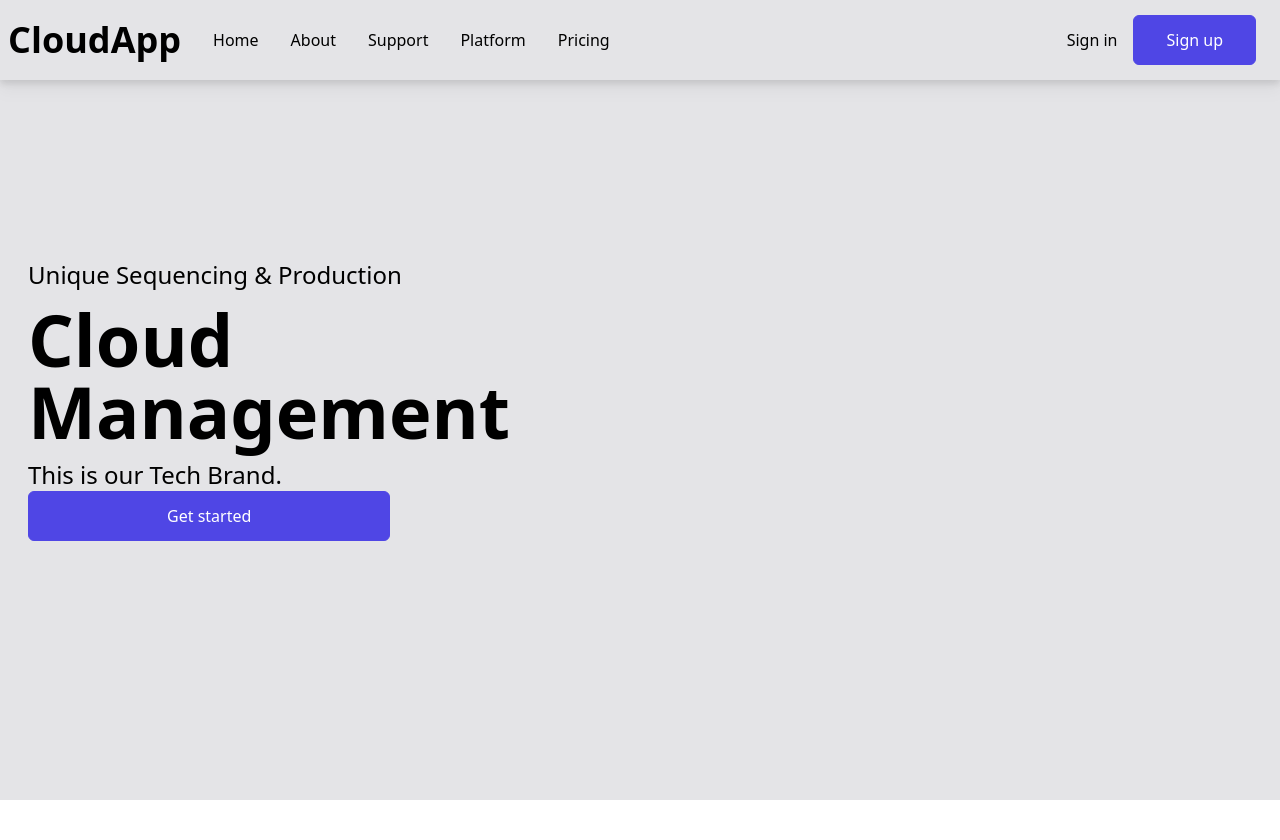
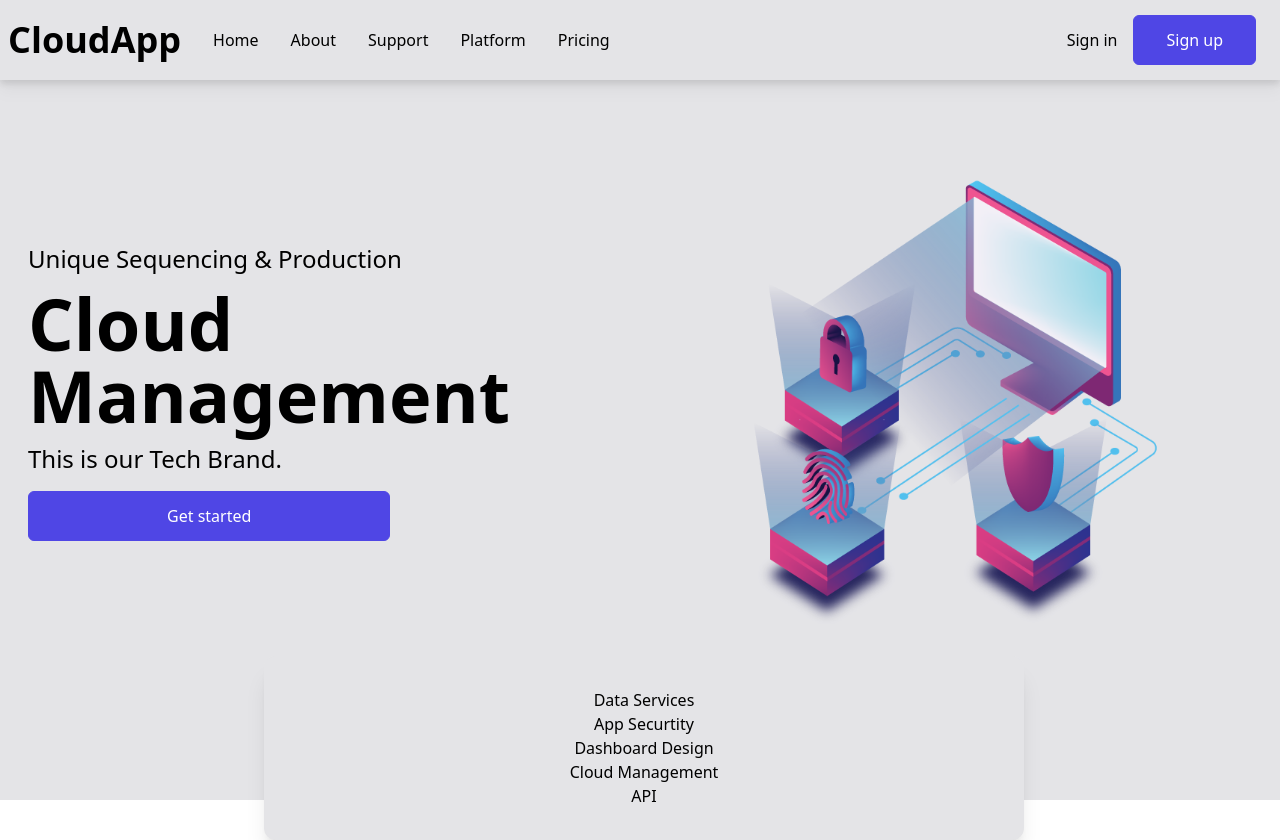
Before and after one commit to krishnadev7/tailwind-CloudApp, a React (Create React App) app in the folder tailwind-cloudapp/: page / in a window 1280 px wide. Before the commit the page ends 800 px from the top, so only its background shows below. Built offline with nearby package versions, Linux system fonts and the light colour scheme; the HTML template or start-up script is replaced by a standard one.

Commit message:
5th commit: image and Details section added

```diff
--- a/tailwind-cloudapp/src/components/Cloud.jsx
+++ b/tailwind-cloudapp/src/components/Cloud.jsx
@@ -1,4 +1,5 @@
 import React from 'react'
+import bgImg from '../assests/cyber-bg.png'
 
 function Cloud() {
   return (
@@ -8,7 +9,19 @@ function Cloud() {
                 <p className='text-2xl'>Unique Sequencing & Production</p>
                 <p className='py-3 text-5xl md:text-7xl font-bold'>Cloud Management</p>
                 <p className='text-2xl'>This is our Tech Brand.</p>
-                <button className='py-3 px-6 sm:w-[60%]'>Get started</button>
+                <button className='py-3 px-6 sm:w-[60%] my-4'>Get started</button>
+            </div>
+            <div>
+              <img className='w-full' src={bgImg} alt="background image" />
+            </div>
+            <div className='absolute flex flex-col py-8 md:min-w-[760px] bottom-[-5%] mx-1 md:left-1/2 transform md:-translate-x-1/2 bg-zinc-200 border-border-slate-300 rounded-xl text-center shadow-xl'>
+              <p>Data Services</p>
+              <div>
+                <p>App Securtity</p>
+                <p>Dashboard Design</p>
+                <p>Cloud Management</p>
+                <p>API</p>
+              </div>
             </div>
         </div>
     </div>
```
Also changed, not shown: tailwind-cloudapp/src/assests/cyber-bg.png (added), tailwind-cloudapp/src/assests/support.jpg (added).
